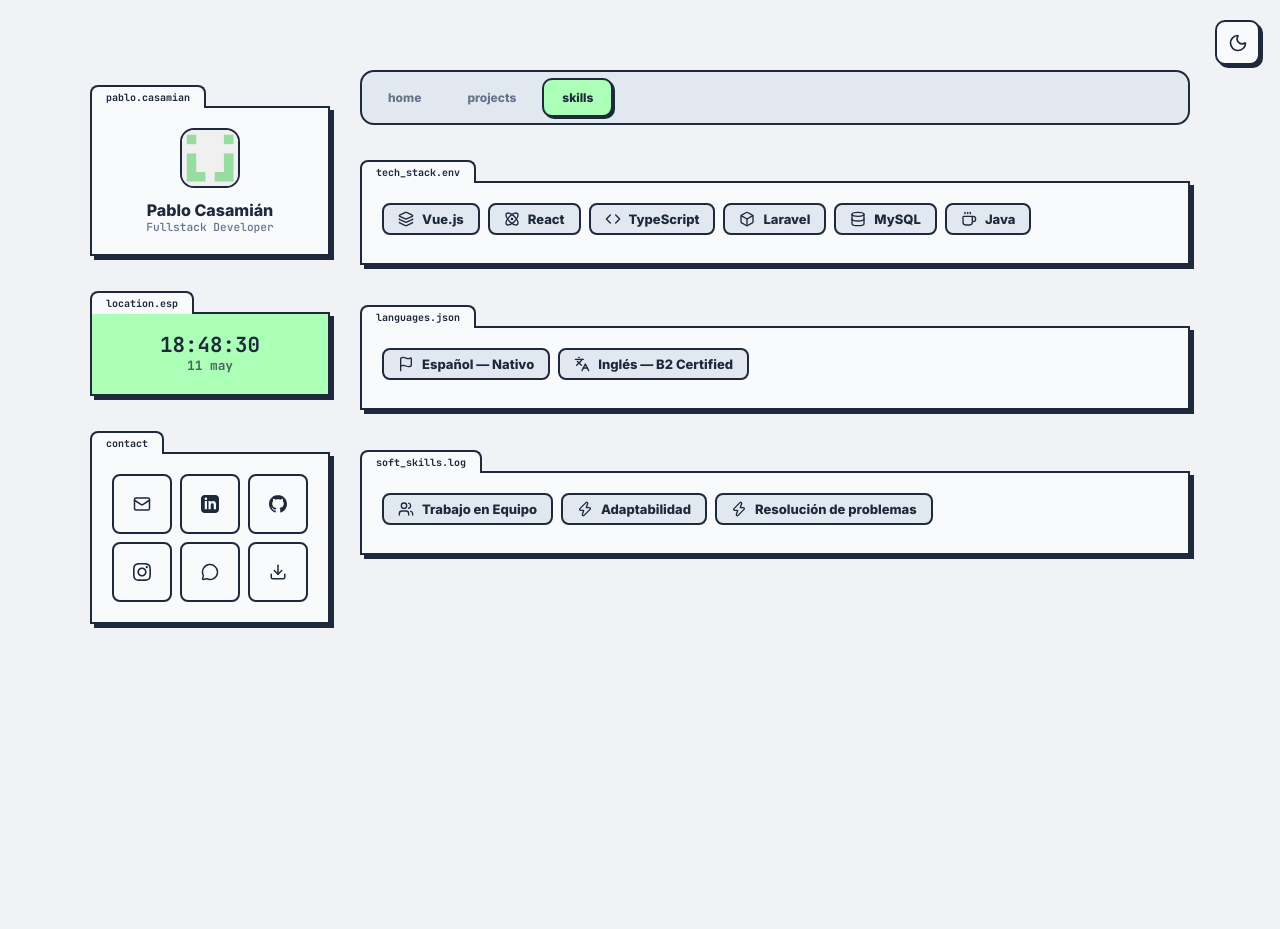
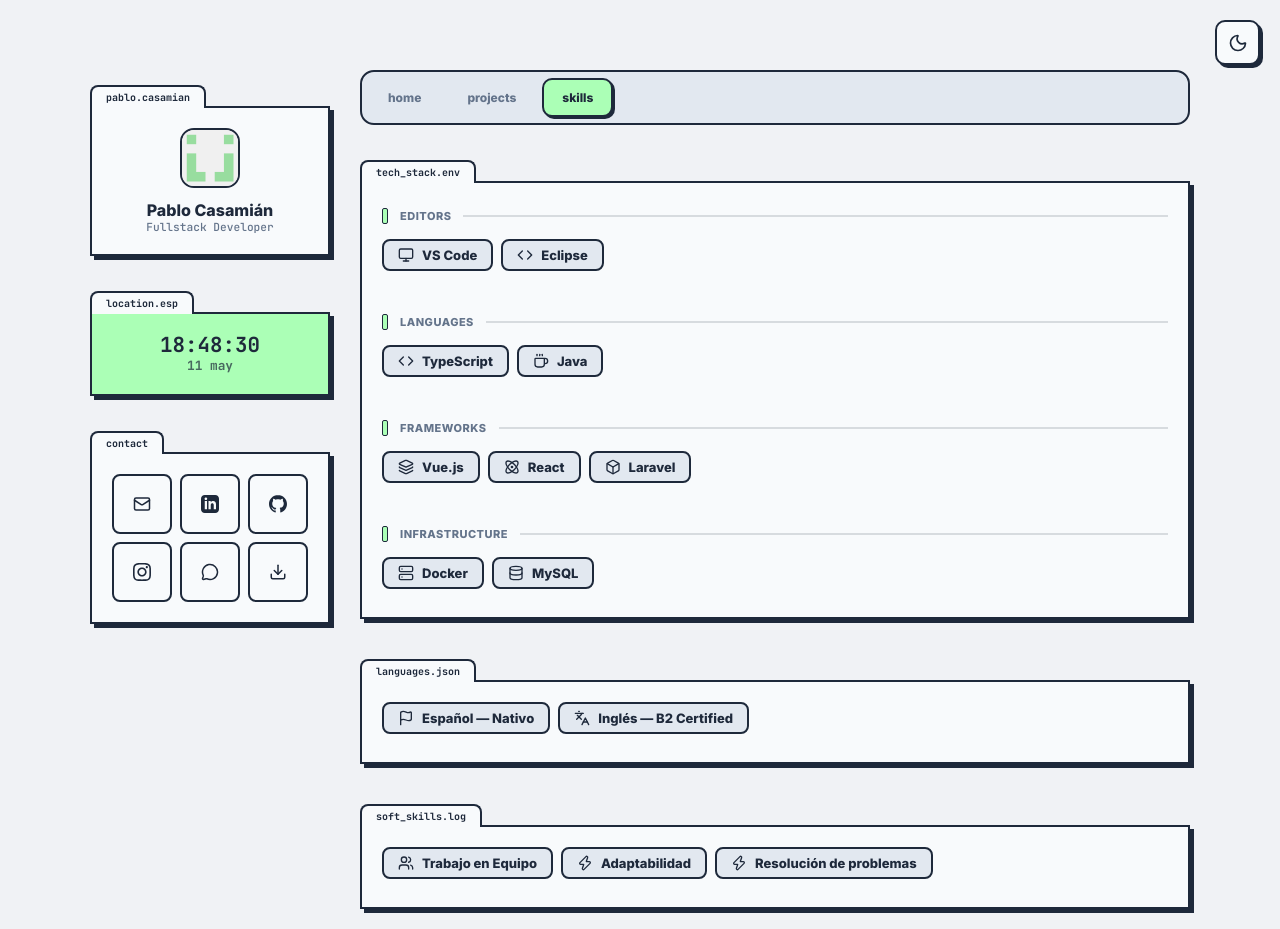
Before and after one commit to PabloCasamianEstudios/PabloCasamianEstudios.github.io, a React (Vite) app: page / in a window 1280 px wide. Both pictures are taken after a click on the button "skills". Before the commit the page ends 800 px from the top, so only its background shows below. Built offline with nearby package versions, Linux system fonts and the light colour scheme.

Commit message:
fix: tech skills

```diff
--- a/package.json
+++ b/package.json
@@ -7,7 +7,9 @@
     "dev": "vite",
     "build": "tsc -b && vite build",
     "lint": "eslint .",
-    "preview": "vite preview"
+    "preview": "vite preview",
+    "predeploy": "npm run build",
+    "deploy": "gh-pages -d dist"
   },
   "dependencies": {
     "lucide-react": "^1.14.0",
@@ -23,6 +25,7 @@
     "eslint": "^10.3.0",
     "eslint-plugin-react-hooks": "^7.1.1",
     "eslint-plugin-react-refresh": "^0.5.2",
+    "gh-pages": "^6.3.0",
     "globals": "^17.6.0",
     "sass": "^1.99.0",
     "typescript": "~6.0.2",
--- a/src/components/Tabs/SkillsTab.tsx
+++ b/src/components/Tabs/SkillsTab.tsx
@@ -1,16 +1,26 @@
-import { Layers, Atom, Code, Box, Database, Coffee, Flag, Languages, Users, Zap } from 'lucide-react';
+import { Layers, Atom, Code, Box, Database, Coffee, Flag, Languages, Users, Zap, Monitor, Server } from 'lucide-react';
 import Folder from '../Folder/Folder';
 
 export default function SkillsTab() {
     return (
         <div id="skills" className="tab-pane">
             <Folder legend="tech_stack.env">
+                <div className="skill-category-divider">editors</div>
+                <div className="tech-pill"><Monitor size={12} /> VS Code</div>
+                <div className="tech-pill"><Code size={12} /> Eclipse</div>
+
+                <div className="skill-category-divider">languages</div>
+                <div className="tech-pill"><Code size={12} /> TypeScript</div>
+                <div className="tech-pill"><Coffee size={12} /> Java</div>
+
+                <div className="skill-category-divider">frameworks</div>
                 <div className="tech-pill"><Layers size={12} /> Vue.js</div>
                 <div className="tech-pill"><Atom size={12} /> React</div>
-                <div className="tech-pill"><Code size={12} /> TypeScript</div>
                 <div className="tech-pill"><Box size={12} /> Laravel</div>
+
+                <div className="skill-category-divider">infrastructure</div>
+                <div className="tech-pill"><Server size={12} /> Docker</div>
                 <div className="tech-pill"><Database size={12} /> MySQL</div>
-                <div className="tech-pill"><Coffee size={12} /> Java</div>
             </Folder>
 
             <Folder legend="languages.json" style={{ marginTop: '40px' }}>
--- a/src/components/Tabs/Tabs.scss
+++ b/src/components/Tabs/Tabs.scss
@@ -158,9 +158,38 @@
     &:hover {
         transform: translateY(-2px);
     }
+}
 
-    &-primary {
+.skill-category-divider {
+    display: flex;
+    align-items: center;
+    gap: 12px;
+    margin: 35px 0 15px;
+    font-family: var(--font-code);
+    font-size: 11px;
+    color: var(--text-dim);
+    font-weight: 800;
+    text-transform: uppercase;
+    letter-spacing: 0.5px;
+
+    &:first-child {
+        margin-top: 5px;
+    }
+
+    &::after {
+        content: '';
+        flex-grow: 1;
+        height: 2px;
+        background: var(--border);
+        opacity: 0.15;
+    }
+
+    &::before {
+        content: '';
+        width: 4px;
+        height: 14px;
         background: var(--accent);
-        color: #1e293b;
+        border: 1.5px solid var(--border);
+        border-radius: 2px;
     }
 }
```
Also changed, not shown: 1 other file (tests, documents, lock files or other folders).
